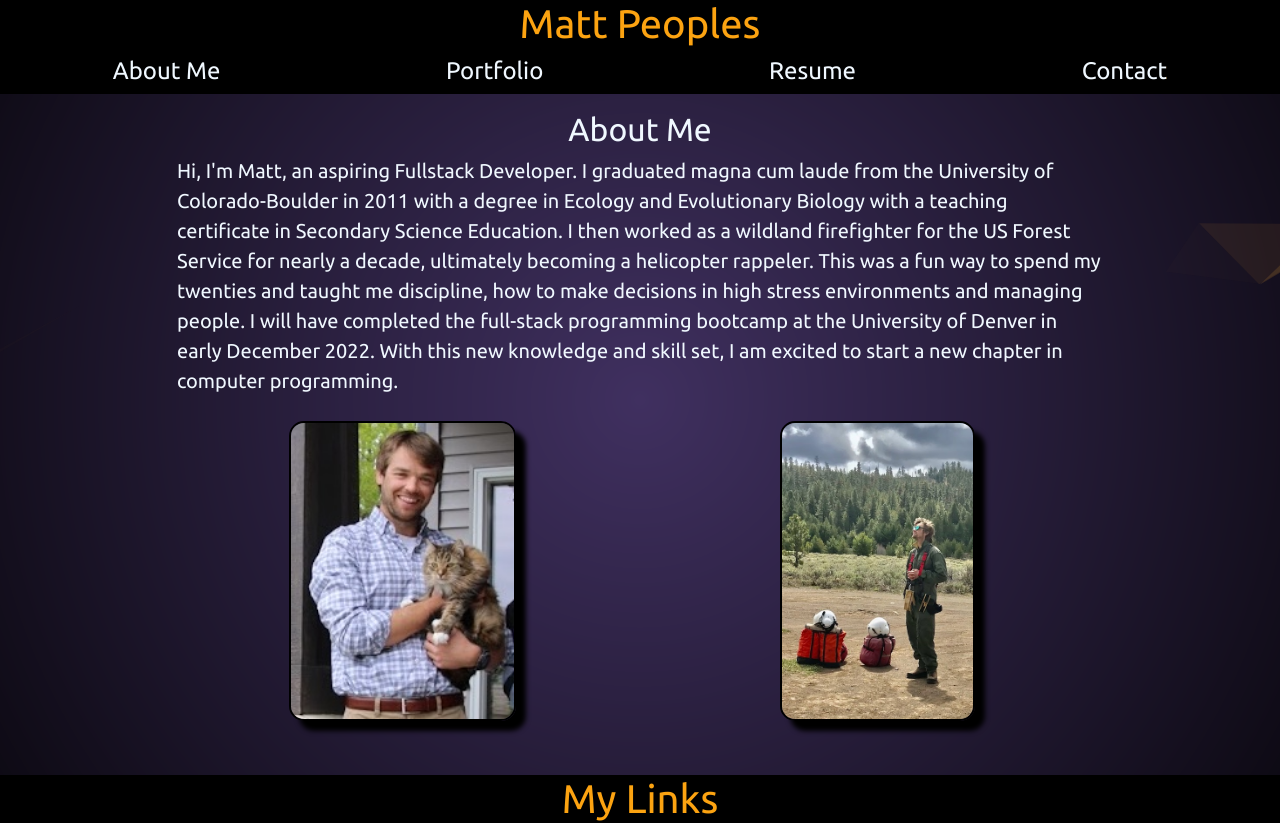
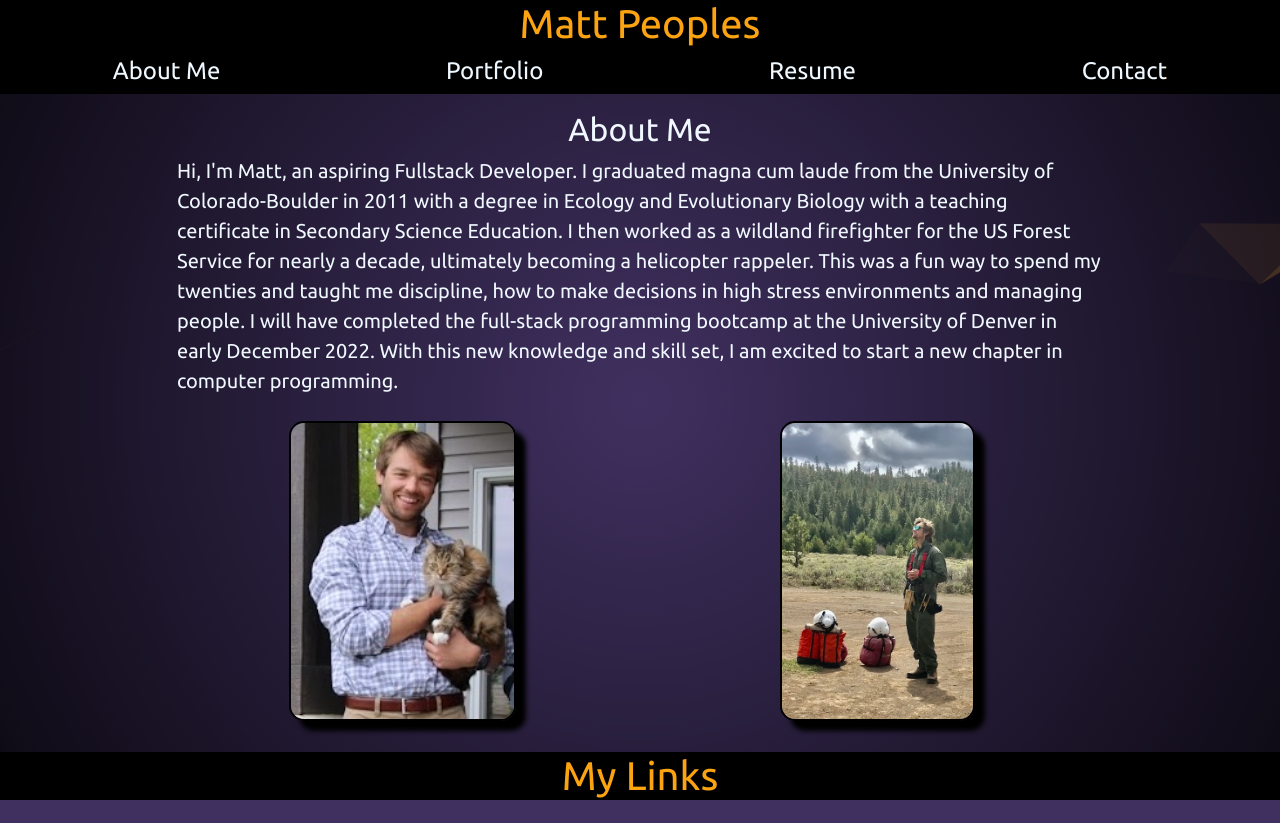
Before and after one commit to peoplesm/peoplesm.github.io, a React (Create React App) app: page / in a window 1280 px wide. After the commit the page ends 800 px from the top, so only its background shows below. Built offline with nearby package versions, Linux system fonts and the light colour scheme.

Commit message:
adjusted screen height to account for new links

```diff
--- a/src/style.css
+++ b/src/style.css
@@ -18,7 +18,7 @@ body {
 }
 
 .page-cont {
-  min-height: calc(100vh - 135px);
+  min-height: calc(100vh - 158px);
 }
 
 header {
@@ -49,11 +49,7 @@ li {
   list-style: none;
 }
 
-/* a {
-  text-decoration: none;
-  font-size: 150%;
-} */
-
+/* Cool Link Effect */
 a {
   font-size: 150%;
   background-image: linear-gradient(
```
